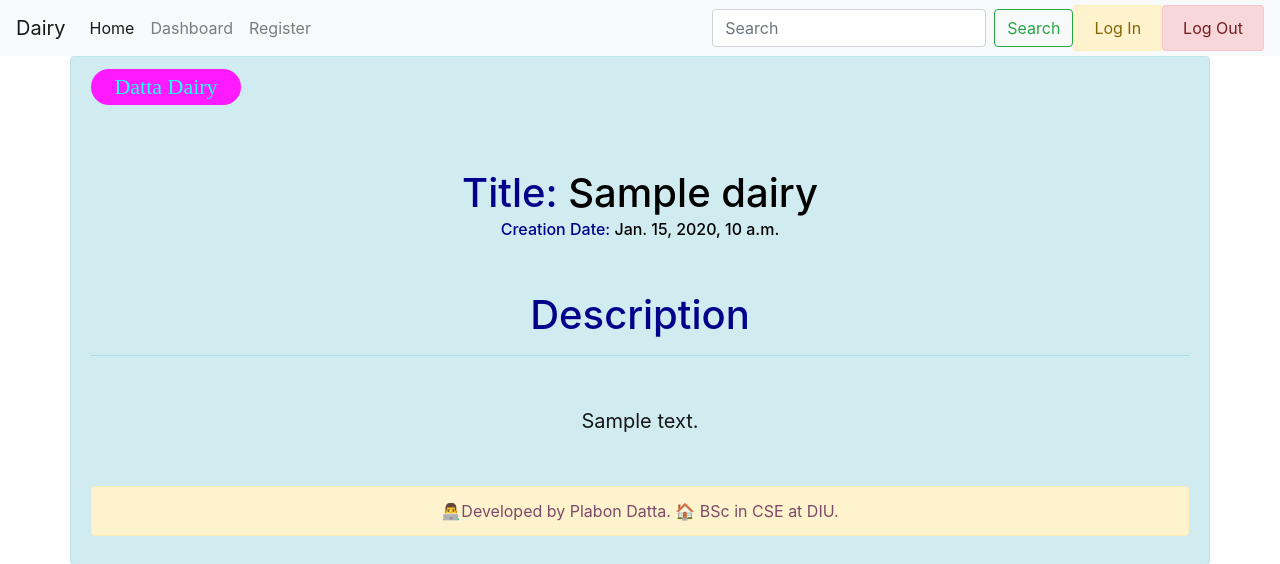
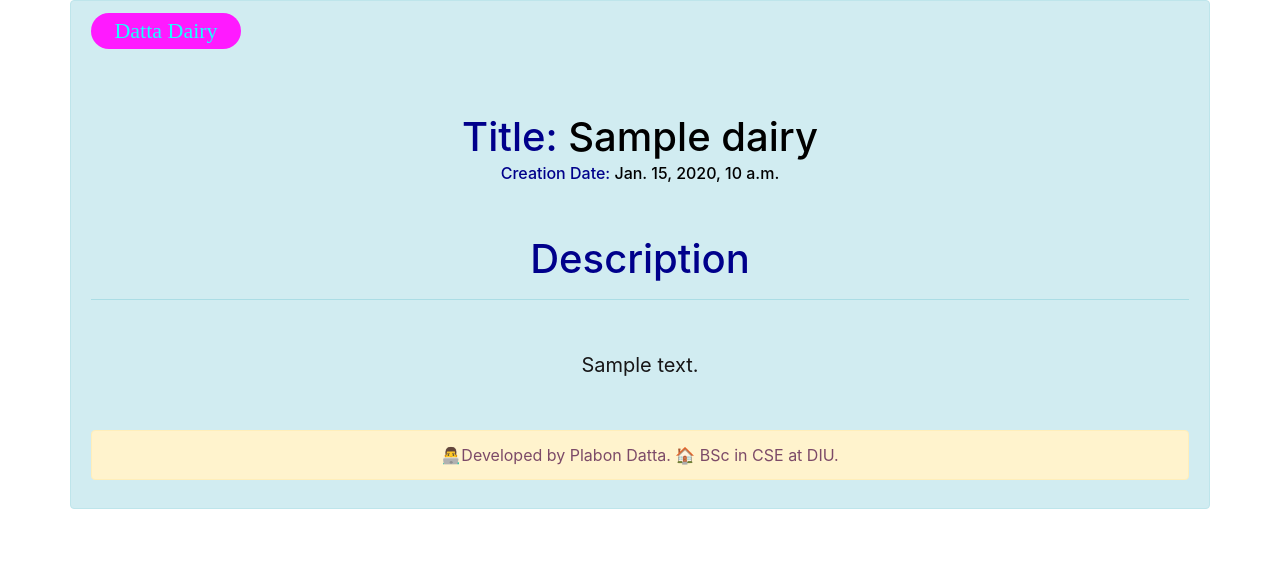
Before and after one commit to plabondatta26/Dairy-Application, a Django app: template dairy/templates/dairy/pdf.html in a window 1280 px wide. Shown: the top 564 px of the page. Run offline with Django 3.2, Linux system fonts and the light colour scheme; the template is opened without the code that fills it: most values are stand-ins (such as "Sample title", 1, 10 or a date in 2020); some libraries are stand-ins or nearby versions; some web fonts are replaced.

Commit message:
Project completed

```diff
--- a/dairy/models.py
+++ b/dairy/models.py
@@ -1,3 +1,4 @@
+
 from django.db import models
 from django.contrib.auth.models import User
 # Create your models here.
--- a/dairy/templates/dairy/add.html
+++ b/dairy/templates/dairy/add.html
@@ -4,6 +4,7 @@
 <head>
     <meta charset="UTF-8">
     <title>AddDairy</title><link rel="stylesheet" href="{% static 'dairy/css/bootstrap.min.css' %}">
+    <link rel="icon" type="image/x-icon" href="{% static 'dairy/images/favicon.ico' %}">
 <style>
     .container{
     margin-top:20px;
@@ -21,7 +22,7 @@
 
 </style>
 <nav class="navbar navbar-expand-lg navbar-light bg-light">
-        <a class="navbar-brand" href="#" >Dairy</a>
+        <a class="navbar-brand" href="/" >Dairy</a>
           <button class="navbar-toggler" type="button" data-toggle="collapse" data-target="#navbarSupportedContent" aria-controls="navbarSupportedContent" aria-expanded="false" aria-label="Toggle navigation">
             <span class="navbar-toggler-icon"></span>
           </button>
--- a/dairy/templates/dairy/details.html
+++ b/dairy/templates/dairy/details.html
@@ -4,6 +4,7 @@
 <head>
     <meta charset="UTF-8">
     <title>Dairy details</title>
+    <link rel="icon" type="image/x-icon" href="{% static 'dairy/images/favicon.ico' %}">
    <link rel="stylesheet" href="{% static 'dairy/css/bootstrap.min.css' %}">
     <style>
         .description{
@@ -21,7 +22,7 @@
         font-weight:bold;}
     </style>
 <nav class="navbar navbar-expand-lg navbar-light bg-light">
-        <a class="navbar-brand" href="#" >Dairy</a>
+        <a class="navbar-brand" href="/" >Dairy</a>
           <button class="navbar-toggler" type="button" data-toggle="collapse" data-target="#navbarSupportedContent" aria-controls="navbarSupportedContent" aria-expanded="false" aria-label="Toggle navigation">
             <span class="navbar-toggler-icon"></span>
           </button>
--- a/dairy/templates/dairy/edit.html
+++ b/dairy/templates/dairy/edit.html
@@ -4,6 +4,7 @@
 <head>
     <meta charset="UTF-8">
     <title>AddDairy</title>
+    <link rel="icon" type="image/x-icon" href="{% static 'dairy/images/favicon.ico' %}">
     <link rel="stylesheet" href="{% static 'dairy/css/bootstrap.min.css' %}">
 <style>
     .container{
@@ -25,7 +26,7 @@
 
 </style>
  <nav class="navbar navbar-expand-lg navbar-light bg-light">
-        <a class="navbar-brand" href="#" >Dairy</a>
+        <a class="navbar-brand" href="/" >Dairy</a>
           <button class="navbar-toggler" type="button" data-toggle="collapse" data-target="#navbarSupportedContent" aria-controls="navbarSupportedContent" aria-expanded="false" aria-label="Toggle navigation">
             <span class="navbar-toggler-icon"></span>
           </button>
--- a/dairy/templates/dairy/pdf.html
+++ b/dairy/templates/dairy/pdf.html
@@ -4,8 +4,8 @@
 <head>
     <meta charset="UTF-8">
     <title>Generate pdf</title>
+    <link rel="icon" type="image/x-icon" href="{% static 'dairy/images/favicon.ico' %}">
     <link rel="stylesheet" href="{% static 'dairy/css/bootstrap.min.css' %}">
-<!--    <link rel="stylesheet" href="{% static 'dairy/css/stylesheet.css' %}">-->
     <link rel="stylesheet" href="https://fonts.googleapis.com/css?family=Sofia">
     <style>
         .description{
@@ -44,46 +44,7 @@ margin-top:50px;
 color:#7c4a68;}
 
     </style>
-<nav class="navbar navbar-expand-lg navbar-light bg-light">
-        <a class="navbar-brand" href="#" >Dairy</a>
-          <button class="navbar-toggler" type="button" data-toggle="collapse" data-target="#navbarSupportedContent" aria-controls="navbarSupportedContent" aria-expanded="false" aria-label="Toggle navigation">
-            <span class="navbar-toggler-icon"></span>
-          </button>
 
-          <div class="collapse navbar-collapse" id="navbarSupportedContent">
-                <ul class="navbar-nav mr-auto">
-                  <li class="nav-item active">
-                    <a class="nav-link" href="{%url 'home'%}">Home <span class="sr-only">(current)</span></a>
-                  </li>
-                  <li class="nav-item">
-                    <a class="nav-link" href="{%url 'dashboard'%}">Dashboard</a>
-                  </li>
-
-                  <li class="nav-item">
-                      {% if user.is_authenticated %}
-                        <a class="nav-link" href="{%url 'add'%}">Add New</a>
-                      {% else%}
-                         <a class="nav-link" href="{%url 'register'%}">Register</a>
-                      {% endif%}
-                  </li>
-                </ul>
-            <form class="form-inline my-2 my-lg-0">
-                  <input class="form-control mr-sm-2" type="search" placeholder="Search" aria-label="Search">
-                  <button class="btn btn-outline-success my-2 my-sm-0" type="submit">Search</button>
-            </form>
-
-                    <li class="nav-item" style="list-style:none">
-                          {% if user.is_authenticated %}
-                         <a class="alert alert-warning">{{user.email}}</a>
-                            {% else%}
-                        <a class="alert alert-warning" href="{%url 'login'%}">Log In</a>
-                    </li>
-                    {% endif %}
-              <li class="nav-item" style="list-style:none">
-                <a class="alert alert-danger disabled" href="{% url 'logout'%}">Log Out</a>
-              </li>
-          </div>
-    </nav>
 
 </head>
 <body>
```
Also changed, not shown: dairy/templates/dairy/dashboard.html (+7 -7 lines), dairy/templates/dairy/home.html (+13 -11 lines), dairy/views.py (+11 -1 lines), users/templates/users/login.html (+13 -11 lines), users/templates/users/register.html (+8 -6 lines), dairy/static/dairy/images/favicon.ico (added).
